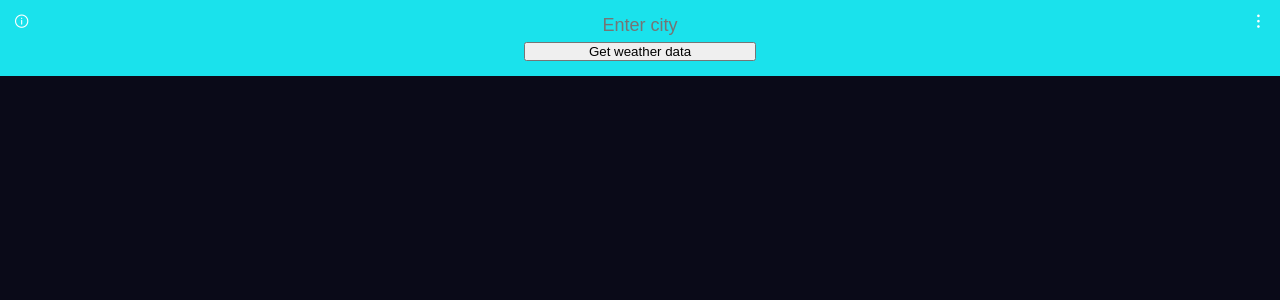
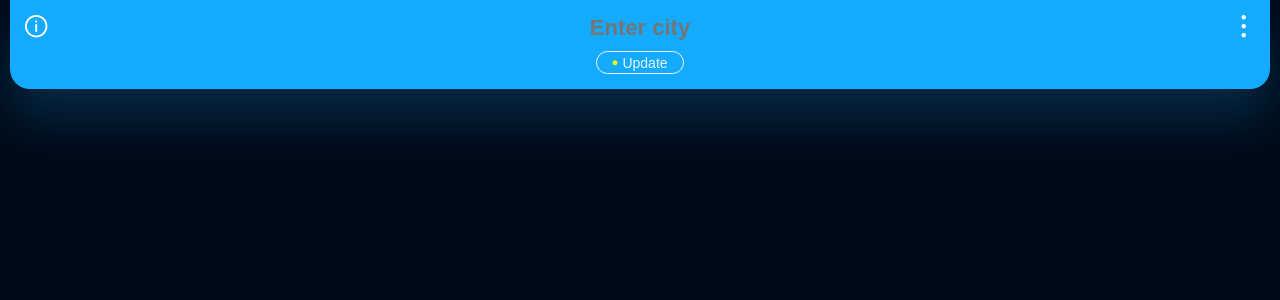
Before and after one commit to K3irill/weatherWidget, a React (Vite) app: page / in a window 1280 px wide. Shown: the top 300 px of the page. Built offline with nearby package versions, Linux system fonts and the light colour scheme.

Commit message:
feat: update button

```diff
--- a/src/App.tsx
+++ b/src/App.tsx
@@ -12,7 +12,7 @@ const App = () => {
 	return (
 		<div className='app'>
 			<div className='main-section'>
-				<Header city={city} setCity={setCity}></Header>
+				<Header city={city} setCity={setCity} />
 			</div>
 		</div>
 	)
--- a/src/components/Header/Header.module.scss
+++ b/src/components/Header/Header.module.scss
@@ -7,14 +7,16 @@
 	&__input-wrapper {
 		display: flex;
 		flex-direction: column;
-		gap: 6px;
+		gap: 10px;
+
+		align-items: center;
 	}
 	&__city-input {
 		background: transparent;
 		border: none;
 		color: white;
-		font-weight: 500;
-		font-size: 18px;
+		font-weight: 700;
+		font-size: 22px;
 		text-align: center;
 	}
 }
--- a/src/components/Header/Header.tsx
+++ b/src/components/Header/Header.tsx
@@ -2,7 +2,7 @@ import React, { useState } from 'react'
 import { cityType } from '../../types/types'
 import styles from './Header.module.scss'
 import IconButton from '../ui/IconButton/IconButton'
-
+import Button from '../ui/Button/Button'
 type HeaderProps = {
 	city: cityType
 	setCity: React.Dispatch<React.SetStateAction<cityType>>
@@ -49,7 +49,13 @@ const Header = ({ setCity, city }: HeaderProps) => {
 						type='text'
 						placeholder='Enter city'
 					/>
-					<button onClick={fetchCityCoordinates}>Get weather data</button>
+					<Button action={fetchCityCoordinates}>
+						<span
+							className='pi pi-circle-fill'
+							style={{ fontSize: '5px', color: 'yellow' }}
+						/>
+						Update
+					</Button>
 				</div>
 				<IconButton action={() => console.log()} piIcon='pi-ellipsis-v' />
 			</nav>
--- /dev/null
+++ b/src/components/ui/Button/Button.module.scss
@@ -0,0 +1,13 @@
+.button {
+	background: transparent;
+	border: 1px solid #fff;
+	border-radius: 15px;
+	width: fit-content;
+	padding: 2.5px 15px;
+	color: #fff;
+	font-size: 14px;
+	opacity: 0.9;
+	display: flex;
+	align-items: center;
+	gap: 5px;
+}
--- /dev/null
+++ b/src/components/ui/Button/Button.tsx
@@ -0,0 +1,17 @@
+import React from 'react'
+import styles from './Button.module.scss'
+
+type ButtonProps = {
+	action: () => void
+	children: string | React.ReactNode
+}
+
+const Button = ({ action, children }: ButtonProps) => {
+	return (
+		<button className={styles.button} onClick={action}>
+			{children}
+		</button>
+	)
+}
+
+export default Button
--- a/src/components/ui/IconButton/IconButton.module.scss
+++ b/src/components/ui/IconButton/IconButton.module.scss
@@ -3,5 +3,6 @@
 	border: none;
 	& span {
 		color: white;
+		font-size: 1.4rem;
 	}
 }
--- a/src/styles/index.scss
+++ b/src/styles/index.scss
@@ -3,10 +3,13 @@
 	padding: 0;
 }
 body {
-	background-color: #0a0a18;
+	background-color: #000a18;
+	padding: 0px 10px;
 }
 
 .main-section {
-	background-color: #1ae2ec;
+	background-color: #14aafe;
 	padding: 15px;
+	border-radius: 0px 0px 20px 20px;
+	box-shadow: 0px 30px 50px #14a8fe32;
 }
```
